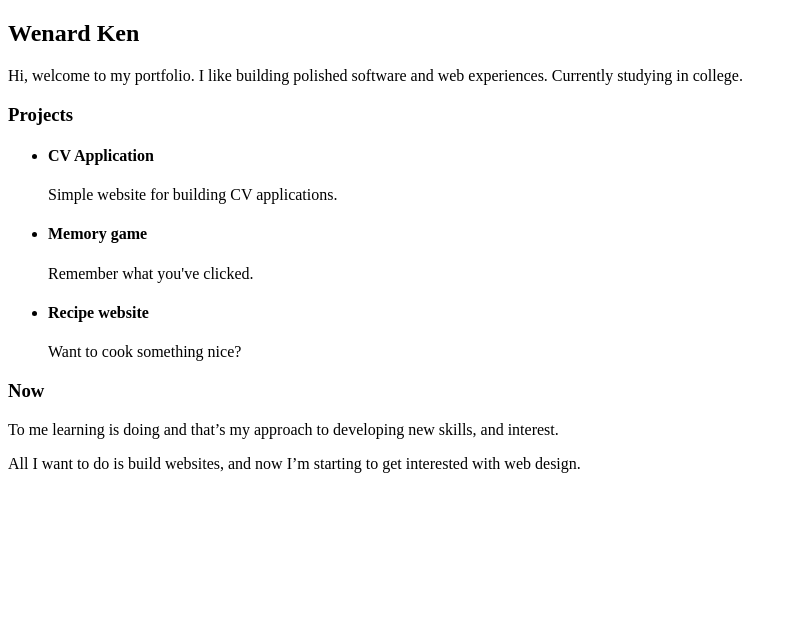
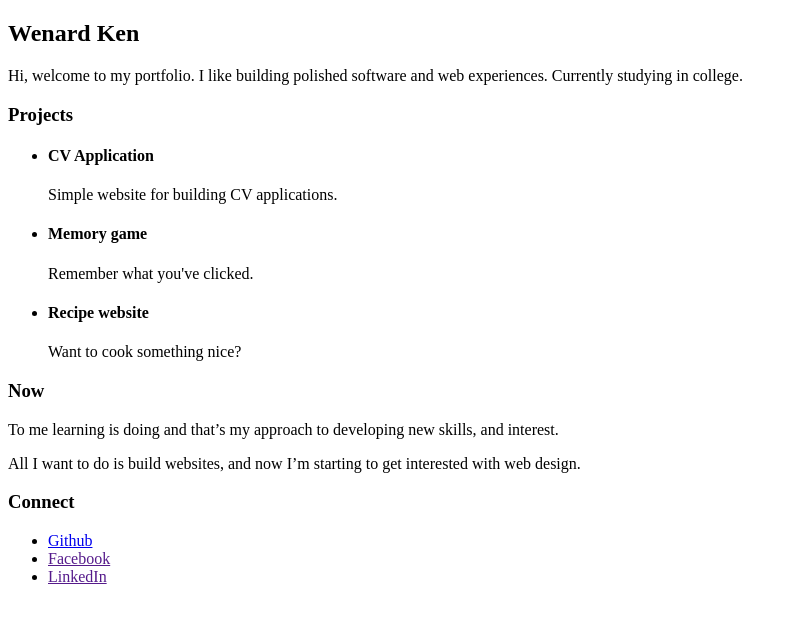
Before and after one commit to WenardKen57/my-portfolio, a React (Vite) app: page / in a window 1280 px wide. Shown: the top 620 px of the page, without its empty margins (0-794 px from the left). Built offline with nearby package versions, Linux system fonts and the light colour scheme.

Commit message:
feat: add connect section with contacts

```diff
--- a/src/pages/Home.jsx
+++ b/src/pages/Home.jsx
@@ -36,7 +36,20 @@ export default function Home() {
           interested with web design.
         </p>
       </section>
-      <section className="connect"></section>
+      <section className="connect">
+        <h3>Connect</h3>
+        <ul>
+          <li>
+            <a href="https://github.com/WenardKen57">Github</a>
+          </li>
+          <li>
+            <a href="">Facebook</a>
+          </li>
+          <li>
+            <a href="">LinkedIn</a>
+          </li>
+        </ul>
+      </section>
     </div>
   );
 }
```
